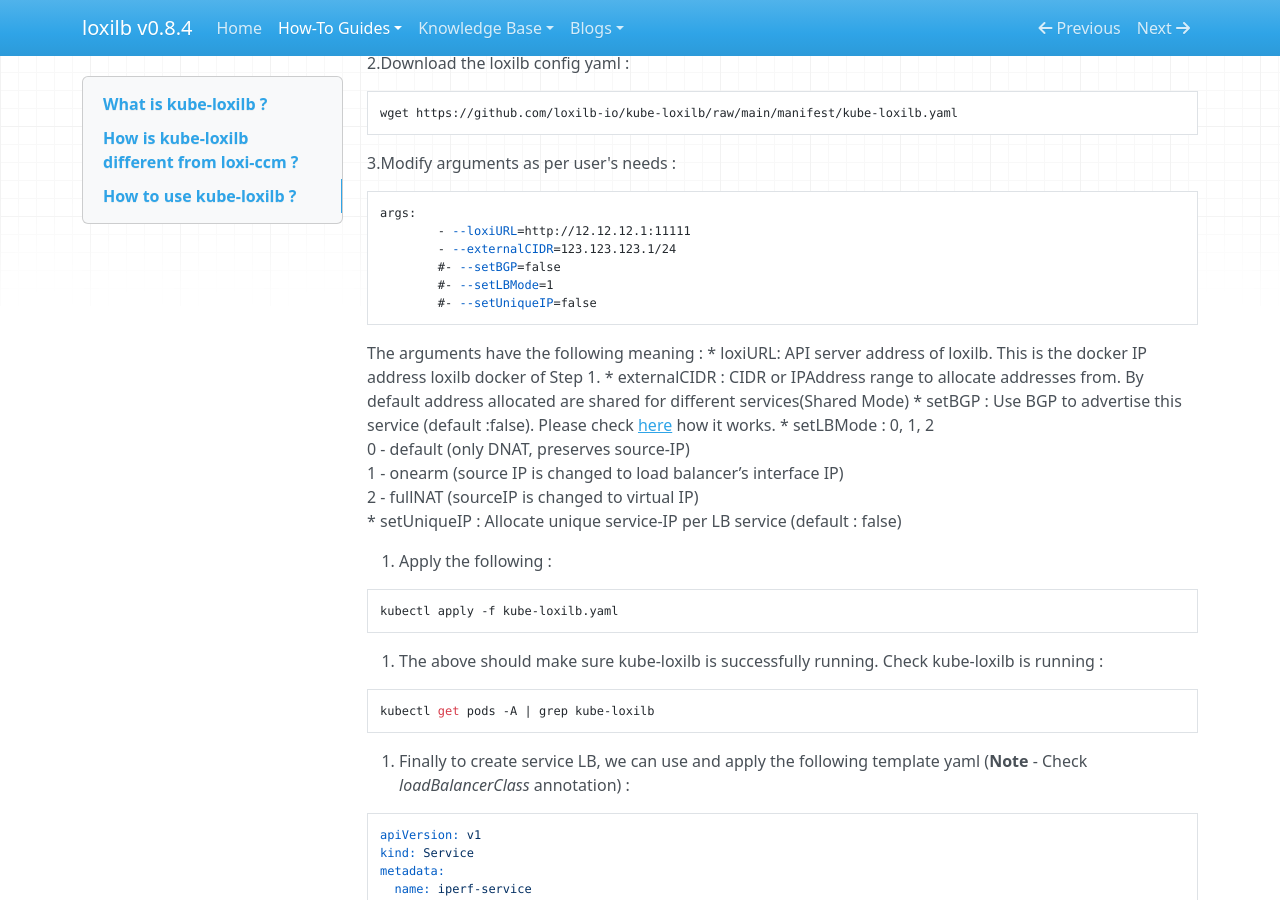
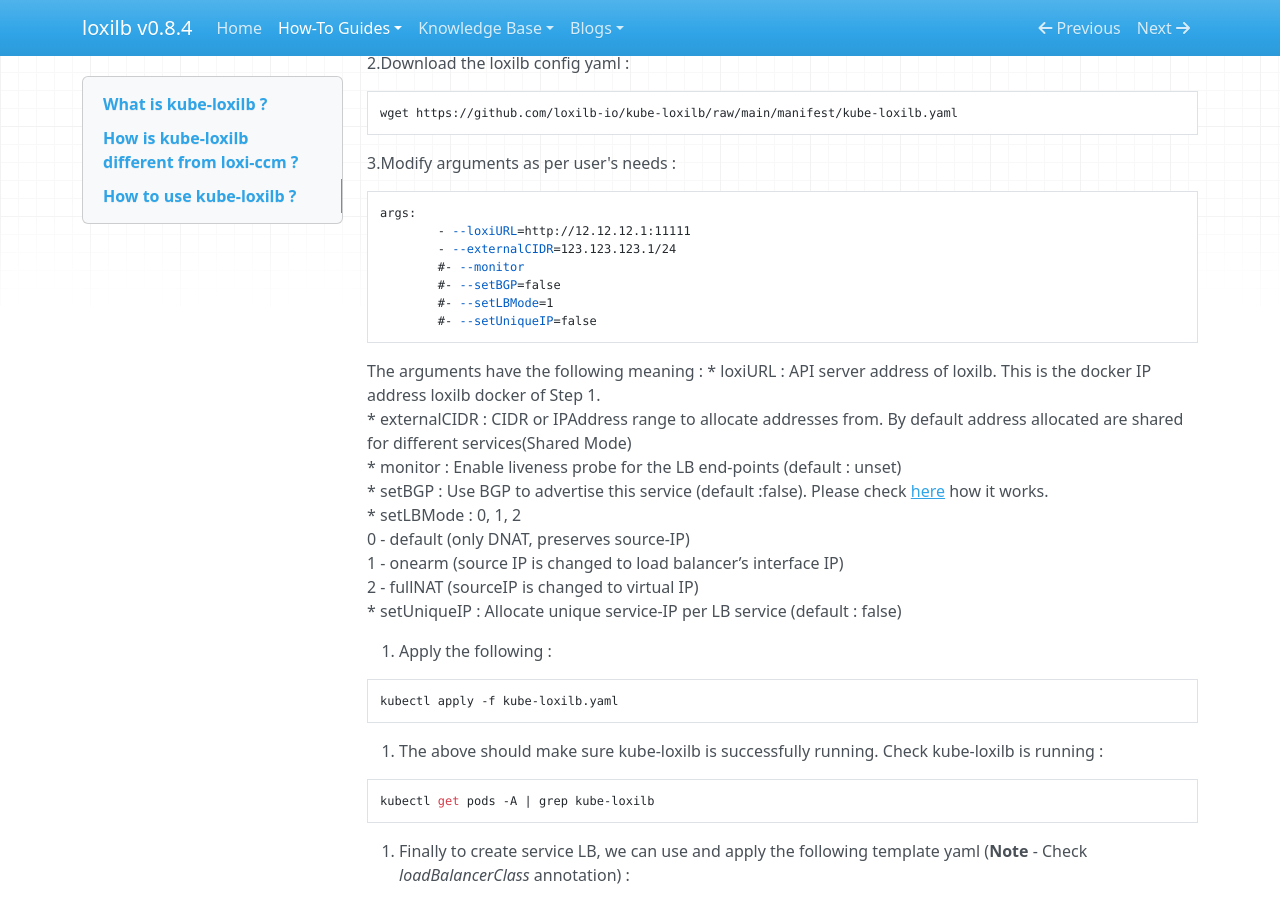
Before and after one commit to loxilb-io/loxilbdocs, an MkDocs documentation site: the page built from docs/kube-loxilb.md, in a window 1280 px wide and 900 px high, scrolled down 540 px. Built offline with MkDocs 1.6.1, drawn with Linux system fonts in a browser that asks for light colours; nearby versions of some CDN libraries.

Commit message:
Update kube-loxilb.md

````diff
--- a/docs/kube-loxilb.md
+++ b/docs/kube-loxilb.md
@@ -23,14 +23,16 @@
 args:
         - --loxiURL=http://12.12.12.1:11111
         - --externalCIDR=123.123.123.1/24
+        #- --monitor
         #- --setBGP=false
         #- --setLBMode=1
         #- --setUniqueIP=false
 ```
 
 The arguments have the following meaning :
-* loxiURL: API server address of loxilb. This is the docker IP address loxilb docker of Step 1.
+* loxiURL : API server address of loxilb. This is the docker IP address loxilb docker of Step 1.
 * externalCIDR : CIDR or IPAddress range to allocate addresses from. By default address allocated are shared for different services(Shared Mode)
+* monitor : Enable liveness probe for the LB end-points (default : unset)
 * setBGP : Use BGP to advertise this service (default :false). Please check [here](https://github.com/loxilb-io/loxilbdocs/blob/main/docs/integrate_bgp_eng.md) how it works.
 * setLBMode : 0, 1, 2
   0 - default (only DNAT, preserves source-IP)
````
